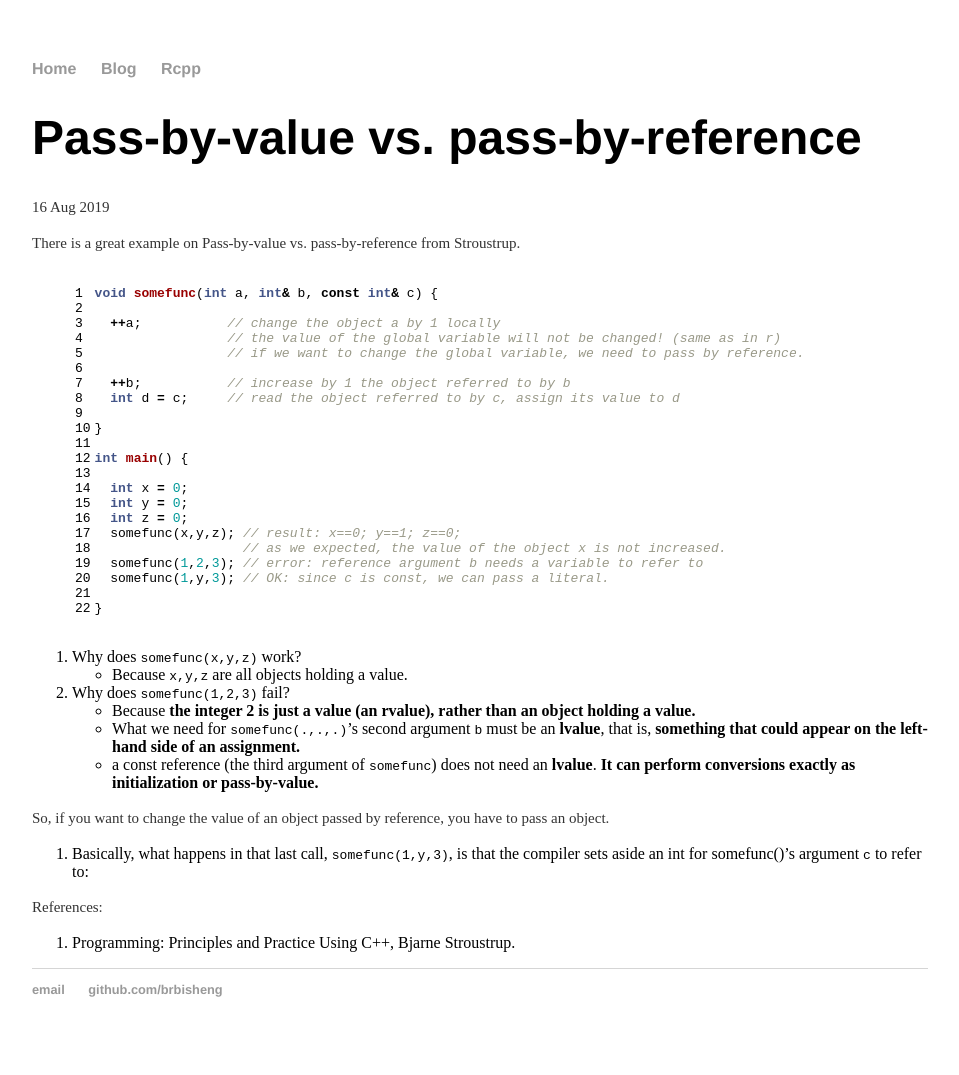
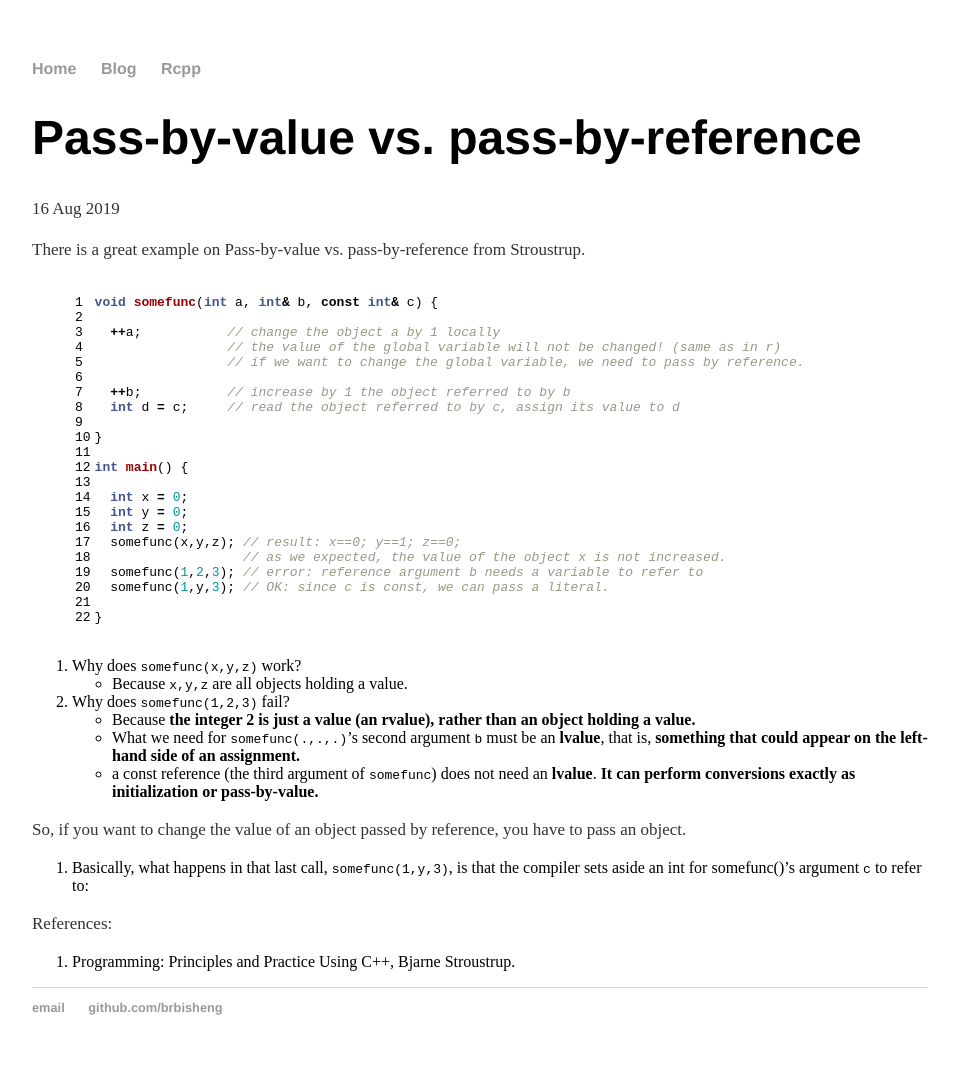
Before and after one commit to brbisheng/brbisheng.github.io, a Jekyll site: the page built from rcpp/_posts/2019-08-16-rcpp-post0.md, in a window 1280 px wide. Shown: the whole page, without its empty margins (160-1119 px from the left). Built offline with Jekyll 4.4.1, drawn with Linux system fonts in a browser that asks for light colours; our own code applies the rules of GitHub Pages for plain Markdown files.

Commit message:
Update sidecpp.css

```diff
--- a/css/sidecpp.css
+++ b/css/sidecpp.css
@@ -60,5 +60,5 @@
 .highlight .il { color: #009999 } /* Literal.Number.Integer.Long */
 
 p {
-  font-size: 15px !important;
+  font-size: 17px !important;
 }
```
